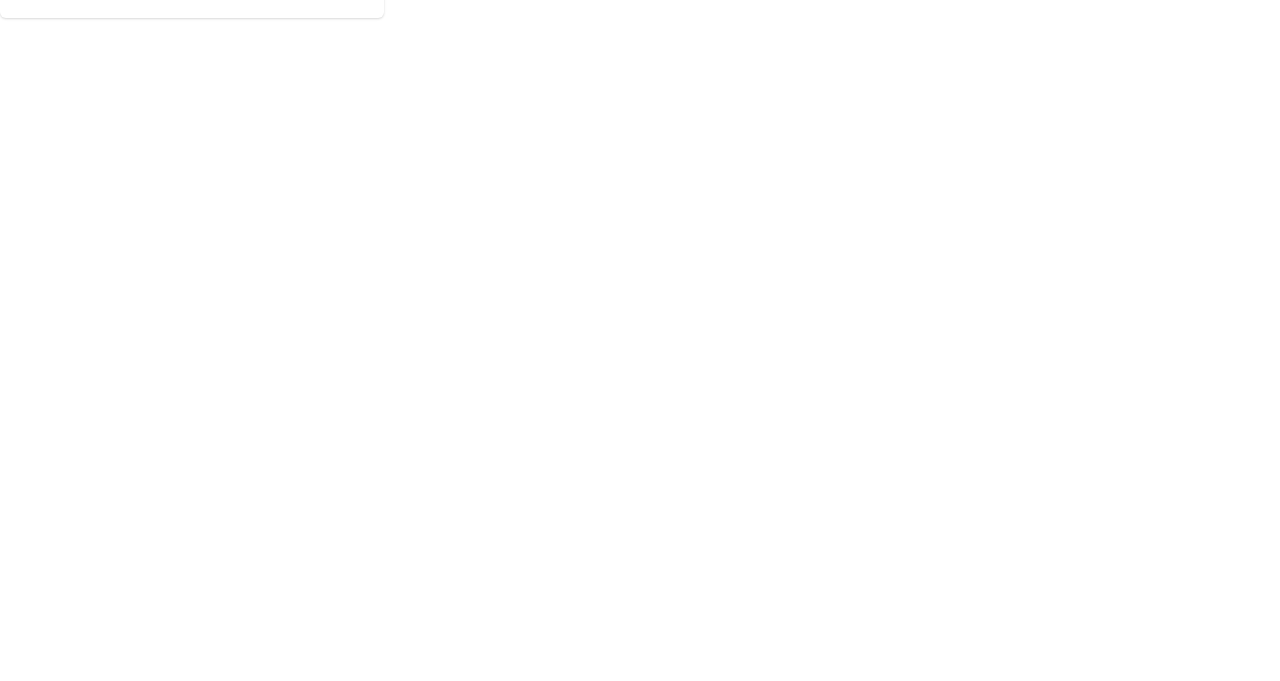
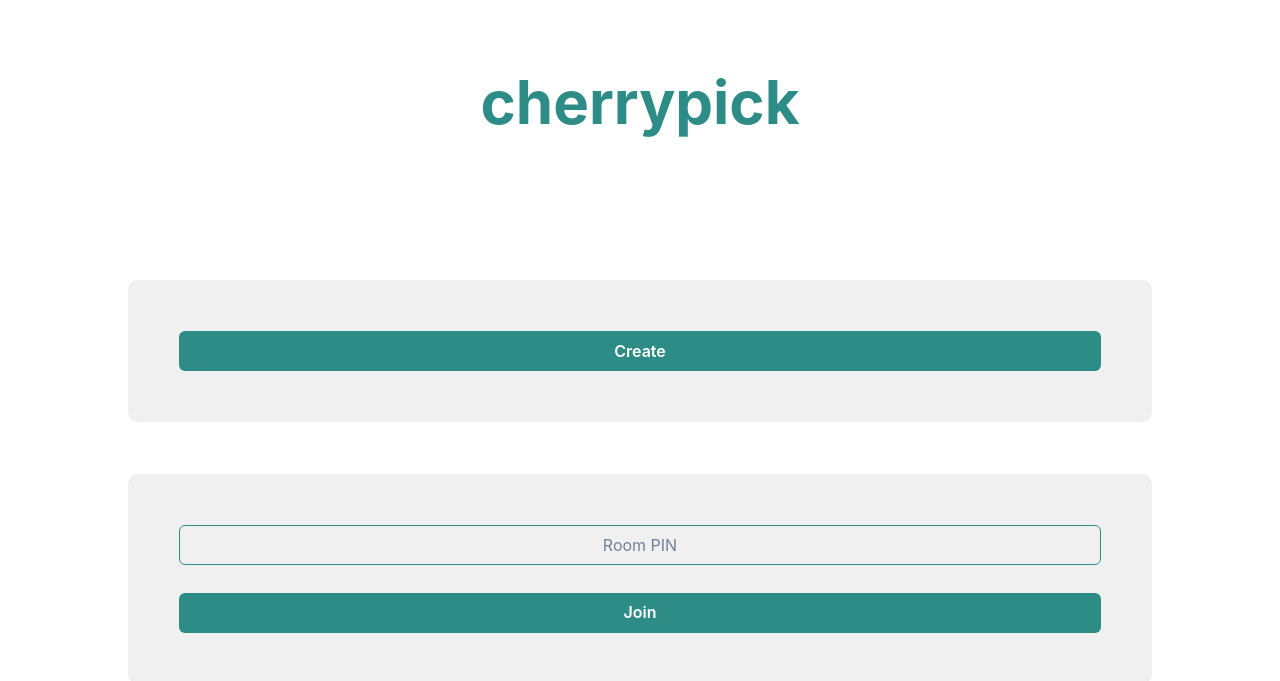
Before and after one commit to RyanLin11/cherrypick, a React (Create React App) app: page / in a window 1280 px wide. Shown: the part 583-1264 px from the top of the page. Before the commit the page ends 800 px from the top, so only its background shows below. Built offline with nearby package versions, Linux system fonts and the light colour scheme.

Commit message:
Finished start screen

```diff
--- a/package.json
+++ b/package.json
@@ -14,7 +14,7 @@
     "react": "^18.2.0",
     "react-dom": "^18.2.0",
     "react-icons": "^4.10.1",
-    "react-scripts": "5.0.1",
+    "react-scripts": "^5.0.1",
     "react-slick": "^0.29.0",
     "styled-components": "^6.0.7",
     "web-vitals": "^2.1.4"
--- a/src/components/BaseComponent.jsx
+++ b/src/components/BaseComponent.jsx
@@ -1,8 +1,9 @@
 import React, { useState } from 'react'
 import SelectionScreen from './SelectionScreen'
+import StartScreen from './StartScreen';
 
 function BaseComponent({ }) {
-  const [displayState, setDisplayState] = useState(1);
+  const [displayState, setDisplayState] = useState(2);
   // const socket = io("http://localhost:3000");
 
   // socket.on("connect", () => {
@@ -15,7 +16,13 @@ function BaseComponent({ }) {
         <SelectionScreen />
       </>
     )
-  } else {
+  } else if(displayState && displayState == "2"){
+    return(
+      <>
+        <StartScreen />
+      </>
+    )
+  }else {
     return (
       <div>bruh</div>
     )
--- /dev/null
+++ b/src/components/StartScreen.jsx
@@ -0,0 +1,66 @@
+import React from 'react'
+import styled from "styled-components";
+import { Text, Button, Input} from '@chakra-ui/react'
+
+function StartScreen() {
+  return (
+    <>
+        <PageContainer>
+            <LogoSpace>
+              <Text as='b' fontSize='6xl' color="#2e8c86">cherrypick</Text>
+            </LogoSpace>
+
+            <CreateOptionSpace>
+              <Button bg='#2e8c86' color='white'>Create</Button>
+            </CreateOptionSpace>
+
+            <JoinOptionSpace>
+              <div style={{marginBottom: "3%"}}>
+                <Input placeholder='Room PIN' size='md' borderColor='#2e8c86' textAlign="center"/>
+              </div>
+              <Button bg='#2e8c86' color='white'>Join</Button>
+            </JoinOptionSpace>
+
+        </PageContainer>
+    </>
+  )
+}
+
+const PageContainer = styled.div`
+  height: 100vh;
+  max-width: 100%;
+  padding: 10%;
+  display: flex;
+  flex-direction: column;
+  padding-top: 50%;
+  background-color: white;
+`;
+
+const LogoSpace = styled.div`
+  display: flex;
+  flex-direction: row;
+  justify-content: center;
+`;
+
+const CreateOptionSpace = styled.div`
+  display: flex;
+  flex-direction: column;
+  padding: 5%;
+  background-color: white;
+  border-radius: 10px;
+  background-color: #f0f0f0;
+  margin-bottom: 5%;
+  margin-top: 13%;
+`;
+
+const JoinOptionSpace = styled.div`
+  display: flex;
+  flex-direction: column;
+  padding: 5%;
+  background-color: white;
+  border-radius: 10px;
+  background-color: #f0f0f0;
+`;
+
+
+export default StartScreen
```
Also changed, not shown: 1 other file (tests, documents, lock files or other folders).
